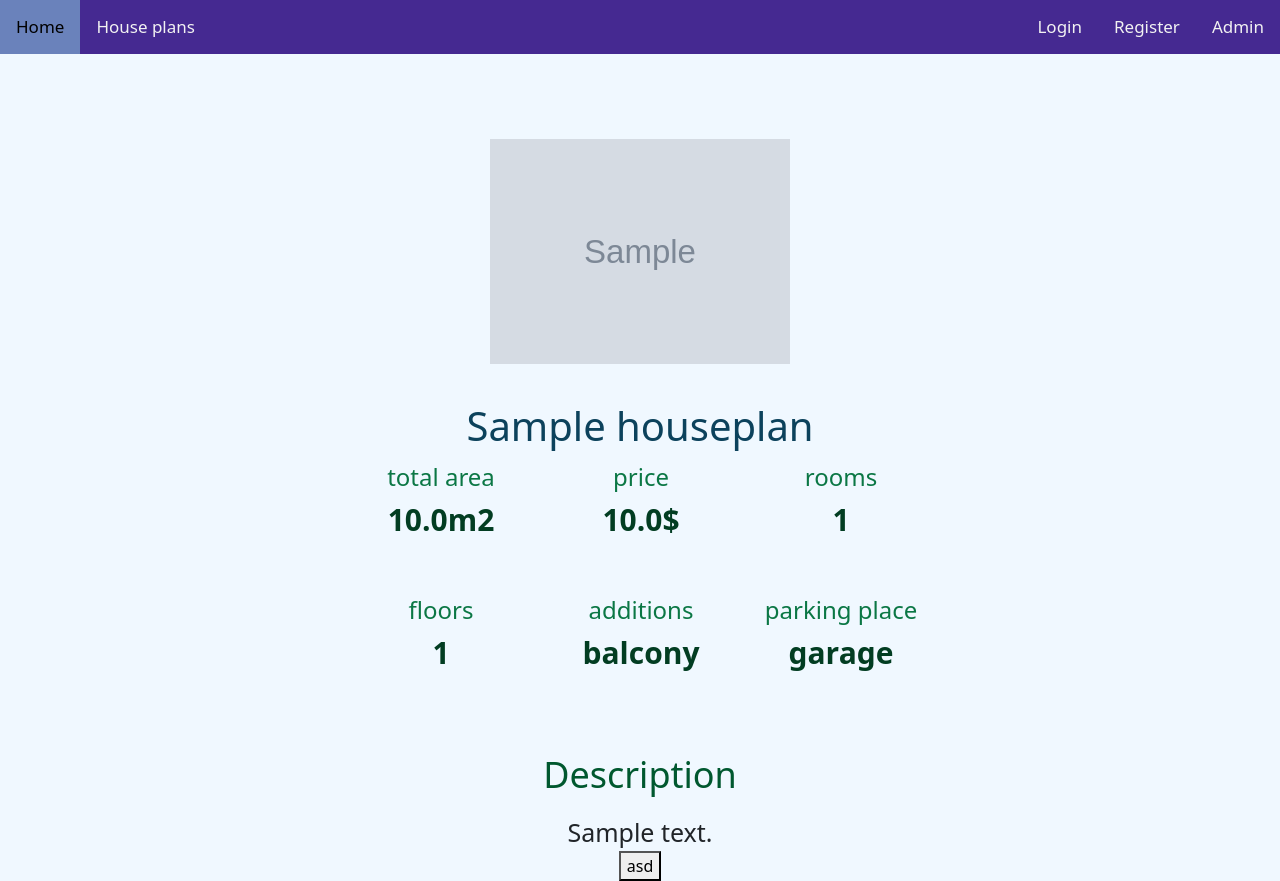
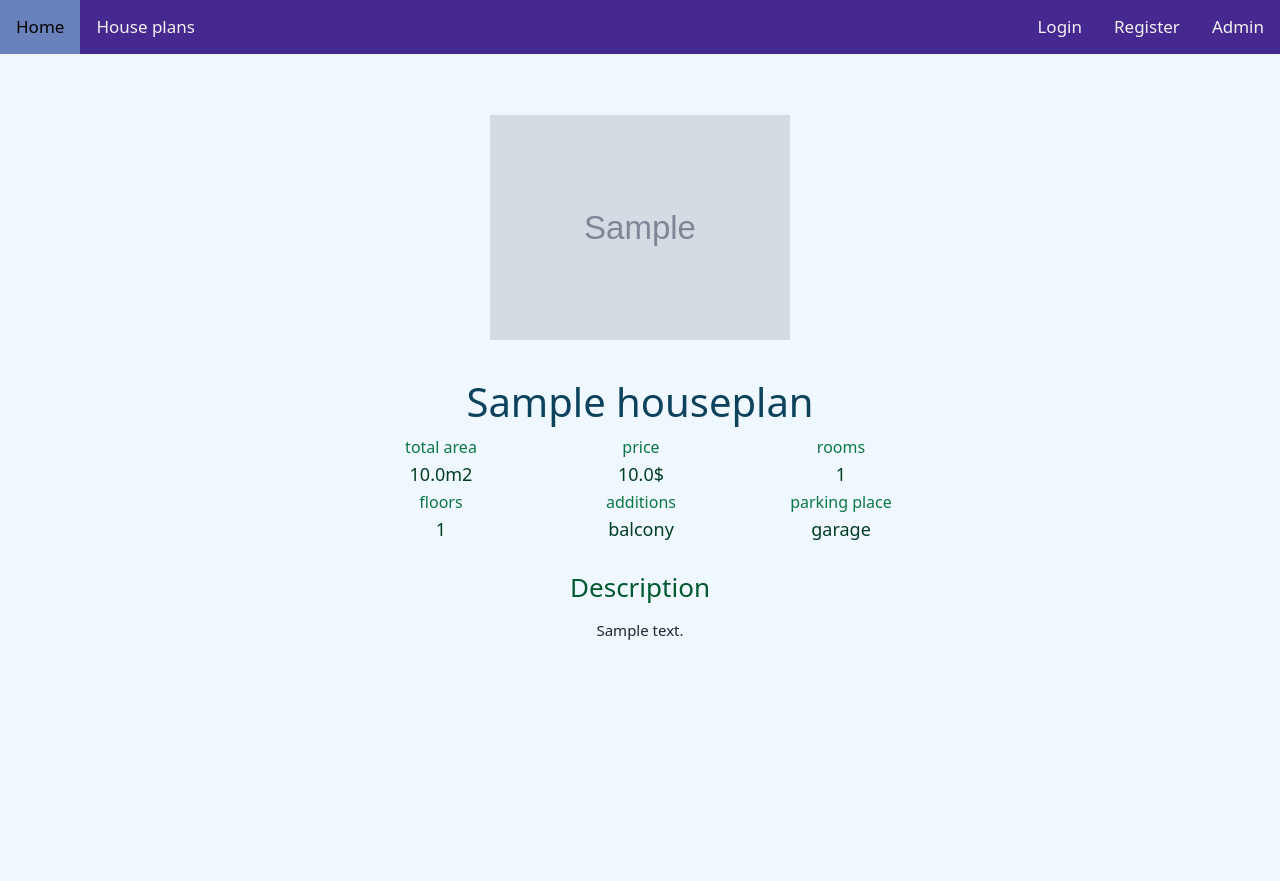
Before and after one commit to Salonce/constructionWebsite, a Django app: page /housePlanBrowser/1/ in a window 1280 px wide. After the commit the page ends 640 px from the top, so only its background shows below. Run offline with Django 4.2, Linux system fonts and the light colour scheme; tables that the repository leaves empty hold one stand-in row (values such as "Sample post"); grey boxes marked "Sample" are stand-in pictures.

Commit message:
better looks

```diff
--- a/construction/templates/housePlan.html
+++ b/construction/templates/housePlan.html
@@ -5,7 +5,7 @@
 {% block body %}
 
 <div id="flexWindow">
-<br><br><img id="house-photo" src="{{housePlan.picture.url}}" alt="house">
+<br><img id="house-photo" src="{{housePlan.picture.url}}" alt="house">
 <h1>{{ housePlan.name }}</h1>
 
 <table id="houseTable">
@@ -21,8 +21,6 @@
 <td>{{ housePlan.rooms }}</td>
 </tr>
 </table>
-<br>
-<br>
 <table id="houseTable">
 <tr>
 <th>floors</td>
@@ -38,11 +36,8 @@
 </table>
 
 <br>
-<br>
-<br>
 <div id="descriptionTitle">Description</div>
 <div id="description">{{ housePlan.description }}</div>
-<button id="addToFavs">asd</button>
 </div>
 
 {% endblock %}
--- a/construction/templates/userFavourites.html
+++ b/construction/templates/userFavourites.html
@@ -12,11 +12,11 @@
 
 <div id="housePlansArray">
     {% for favourite in user_favourites %}
-    <div class="oneHouseBlock">
-         <a href="/housePlanBrowser/{{favourite.house_plan.id}}" class="housePlansBlock">
+    <div class="oneHouseBlockWrapper">
+         <a href="/housePlanBrowser/{{favourite.house_plan.id}}" class="oneHouseBlock">
          <!--   <img src="/images/default.jpg" class="image-in-browser"></img>-->
             <div id="houseName">{{ favourite.house_plan.name }}</div>
-            <table class="plan-browser-info-table">
+            <table class="house-info">
                 <tr>
                     <td>{{ favourite.house_plan.total_area }}m2</td>
                     <td>{{ favourite.house_plan.price }}$</td>
--- a/static/css/housePlanPage.css
+++ b/static/css/housePlanPage.css
@@ -1,27 +1,20 @@
 #houseTable th{
-    /*
-    background-color: rgb(67, 187, 187);
-    */
-    font-weight: 200;
+    font-weight: 100;
+    font-size: 16px;
     padding-left: 3px;
     width: 200px;
-    height: 30px;
+    height: 20px;
     text-align: center;
-
     margin: 3px;
-    font-size: 24px;
     color: rgb(11, 119, 69)
 }
 
 #houseTable td{
-    /*
-    background-color: rgb(116, 177, 177);
-    */
-    font-weight: bold;
-    font-size: 30px;
+    font-weight: 500;
+    font-size: 18px;
     padding-left: 3px;
     width: 200px;
-    height: 30px;
+    height: 20px;
     text-align: center;
     color: rgb(2, 61, 34)
 }
@@ -34,11 +27,11 @@
 }
 
 #descriptionTitle{
-  font-size: 36px;
+  font-size: 26px;
   color: rgb(0, 88, 47);
 }
 
 #description{
   margin-top: 12px;
-  font-size: 25px;
+  font-size: 15px;
 }
```
